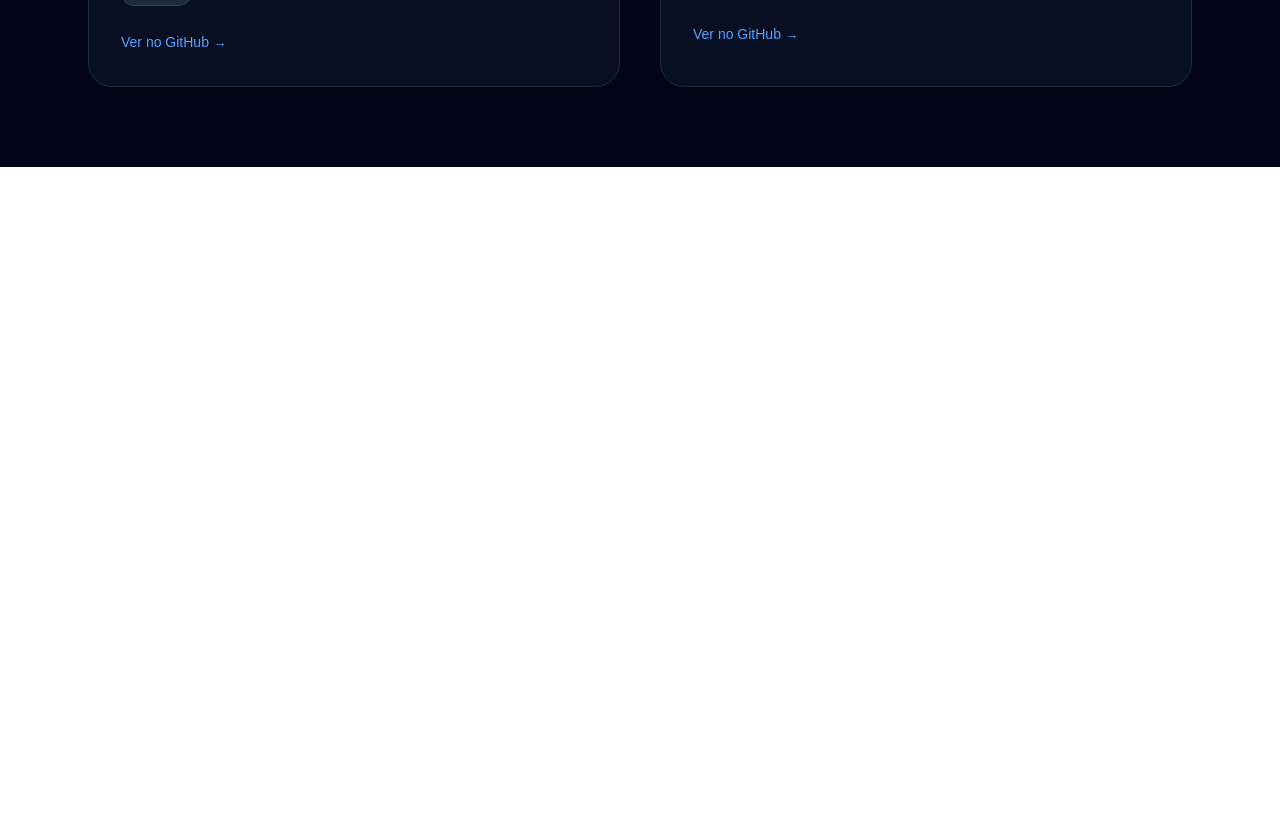
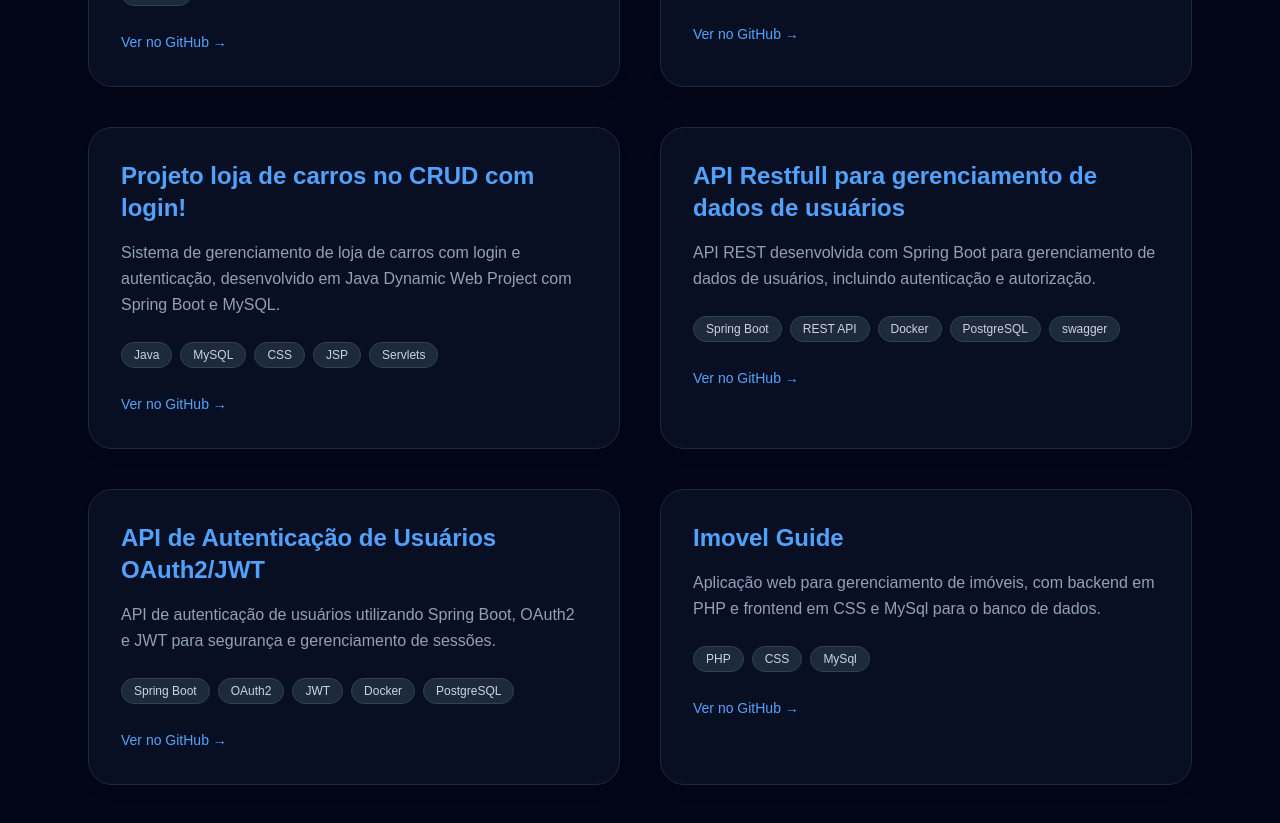
Before and after one commit to Claitonok/portfolio, a Next.js app: page /projetos in a window 1280 px wide. Shown: the part 1140-1963 px from the top of the page. Before the commit the page ends 1307 px from the top, so only its background shows below. Built offline with nearby package versions, Linux system fonts and the light colour scheme.

Commit message:
Portfolio

```diff
--- a/app/projetos/page.tsx
+++ b/app/projetos/page.tsx
@@ -43,7 +43,36 @@ const projects = [
       "Aplicação de hospedagem estilo Airbnb, com backend em Node.js e frontend em React, utilizando Express para a API e MongoDB para o banco de dados.",
     tech: ["React", "Node.js", "Express", "API de dados"],
     github: "https://github.com/Claitonok/airbnd",
+  },
+  {
+    title: "Projeto loja de carros no CRUD com login!",
+    description:
+      "Sistema de gerenciamento de loja de carros com login e autenticação, desenvolvido em Java Dynamic Web Project com Spring Boot e MySQL.",
+    tech: ["Java", "MySQL","CSS", "JSP","Servlets"],
+    github: "https://github.com/Claitonok/Loja_carros",
+  },
+  {
+    title: "API Restfull para gerenciamento de dados de usuários",
+    description:
+      "API REST desenvolvida com Spring Boot para gerenciamento de dados de usuários, incluindo autenticação e autorização.",
+    tech: ["Spring Boot", "REST API", "Docker", "PostgreSQL", "swagger"],
+    github: "https://github.com/Claitonok/API-RestFull",
+  },
+  {
+    title: "API de Autenticação de Usuários OAuth2/JWT",
+    description:
+      "API de autenticação de usuários utilizando Spring Boot, OAuth2 e JWT para segurança e gerenciamento de sessões.",
+    tech: ["Spring Boot", "OAuth2", "JWT", "Docker", "PostgreSQL"],
+    github: "https://github.com/Claitonok/usuario1autentication",
+  },
+  {
+    title: "Imovel Guide",
+    description:
+      "Aplicação web para gerenciamento de imóveis, com backend em PHP e frontend em CSS e MySql para o banco de dados.",
+    tech: ["PHP", "CSS", "MySql"],
+    github: "https://github.com/Claitonok/Imovel-Guide",
   }
+
 ];
 
 export default function Projetos() {
```
